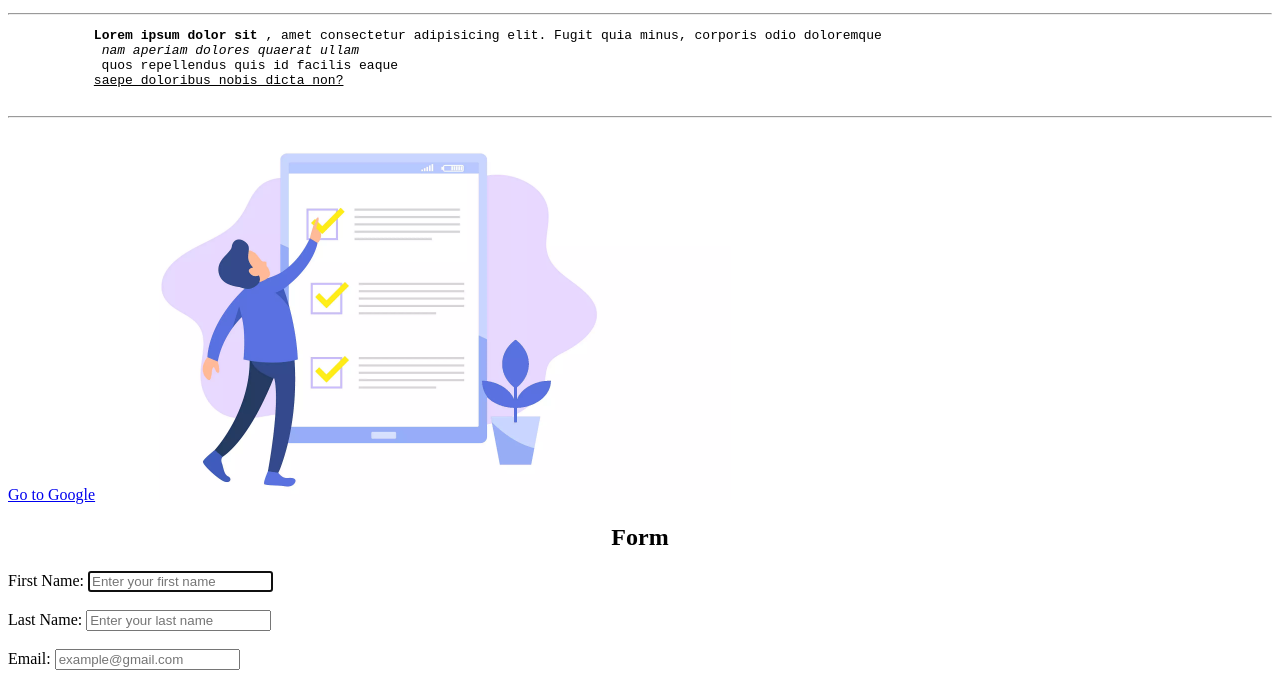
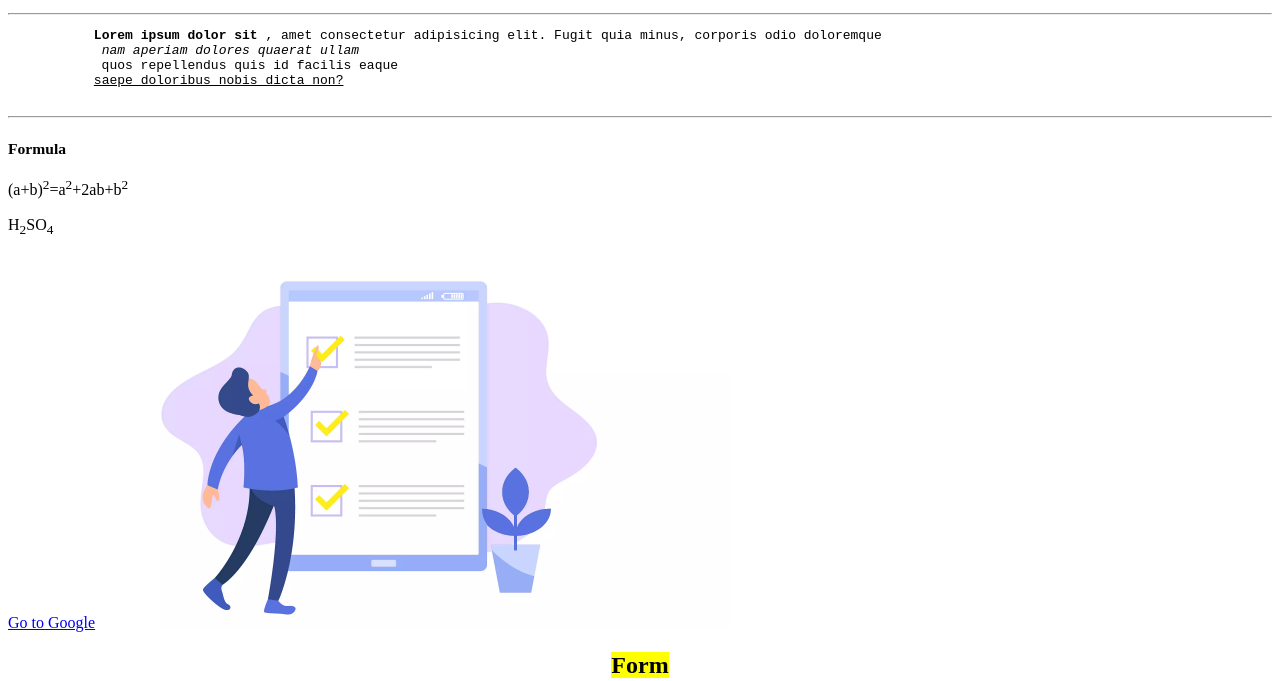
Before and after one commit to Rimaakter1/Class-03-Assignment-, a plain HTML site: page index.html in a window 1280 px wide. Shown: the part 119-800 px from the top of the page. Drawn offline with Linux system fonts and the light colour scheme.

Commit message:
second commit

```diff
--- a/index.html
+++ b/index.html
@@ -35,10 +35,16 @@
            <ins>saepe doloribus nobis dicta non?</ins>
         </pre>
     <hr>
+
+    <h3><small>Formula</small></h3>
+    <p>(a+b)<sup>2</sup>=a<sup>2</sup>+2ab+b<sup>2</sup></p>
+    <p>H<sub>2</sub>SO<sub>4</sub></p>
+
+
     <a href="https://www.google.com/">Go to Google</a>
 
     <img src="image/form-builders-11.webp" alt="form">
-    <h2>Form</h2>
+    <h2><mark>Form</mark></h2>
     <form action="#">
 
         <label for="">First Name:</label>
```
